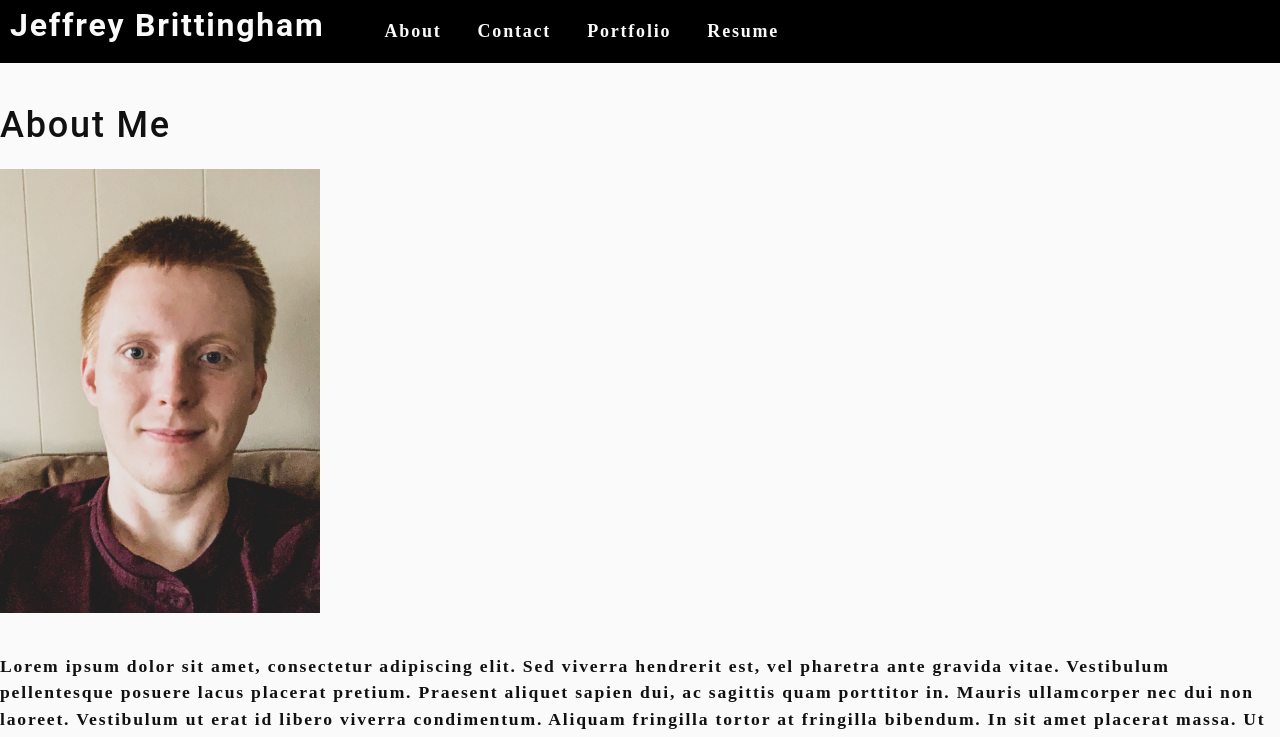
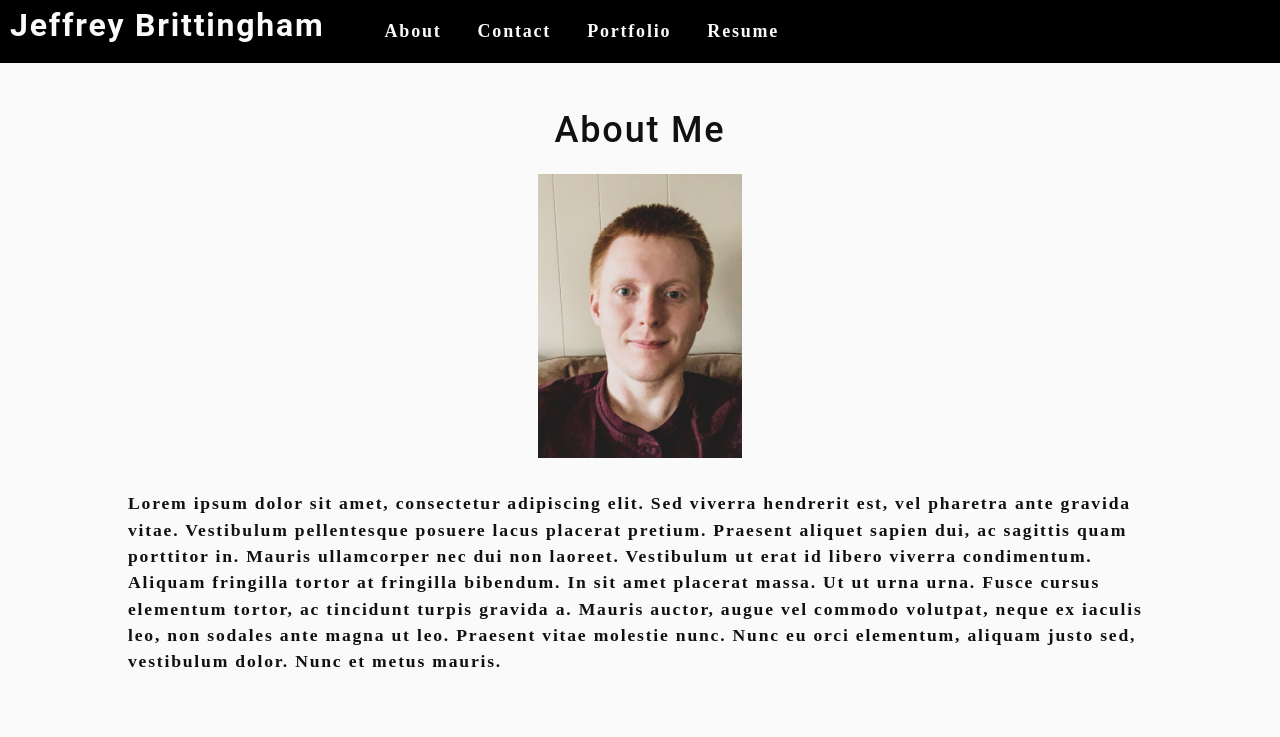
Before and after one commit to JBGinger/ChallengeTwenty.Jeffs-React-Portfolio, a React (Create React App) app: page / in a window 1280 px wide. Shown: the top 737 px of the page. Built offline with nearby package versions, Linux system fonts and the light colour scheme.

Commit message:
Fixed styles some

```diff
--- a/src/components/PageContainer.js
+++ b/src/components/PageContainer.js
@@ -26,7 +26,7 @@ function RenderPages() {
     return (
         <div>
             <NavTabs currentPage={currentPage} handlePageChange={handlePageChange} />
-            <div>{renderPage(currentPage)}</div>
+            <div id='page-container'>{renderPage(currentPage)}</div>
         </div>
     );
 }
--- a/src/components/pages/About/index.js
+++ b/src/components/pages/About/index.js
@@ -2,9 +2,9 @@ import React from 'react';
 import profilePicture from '../../../assets/misc-images/Portrait.jpg';
 
 const About = () => (
-  <section className='my-5'>
+  <section className='my-5 about-me-section'>
     <h1 id="about">About Me</h1>
-    <img src={profilePicture} className='my-2' style={{ width: "25%" }} alt="cover"></img>
+    <img src={profilePicture} className='my-2' style={{ width: "20%" }} alt="cover"></img>
     <div className='my-2'>
       <p>
         Lorem ipsum dolor sit amet, consectetur adipiscing elit.
--- a/src/index.css
+++ b/src/index.css
@@ -290,6 +290,20 @@ a {
   color: var(--secondary);
 }
 
+.about-me-section {
+  display: flex;
+  justify-content: center;
+  align-content: center;
+  align-items: center;
+  flex-direction: column;
+  max-width: 80%;
+}
+
+#page-container {
+  display: flex;
+  justify-content: center;
+}
+
 /* body {
   margin: 0;
   font-family: -apple-system, BlinkMacSystemFont, 'Segoe UI', 'Roboto', 'Oxygen',
```
